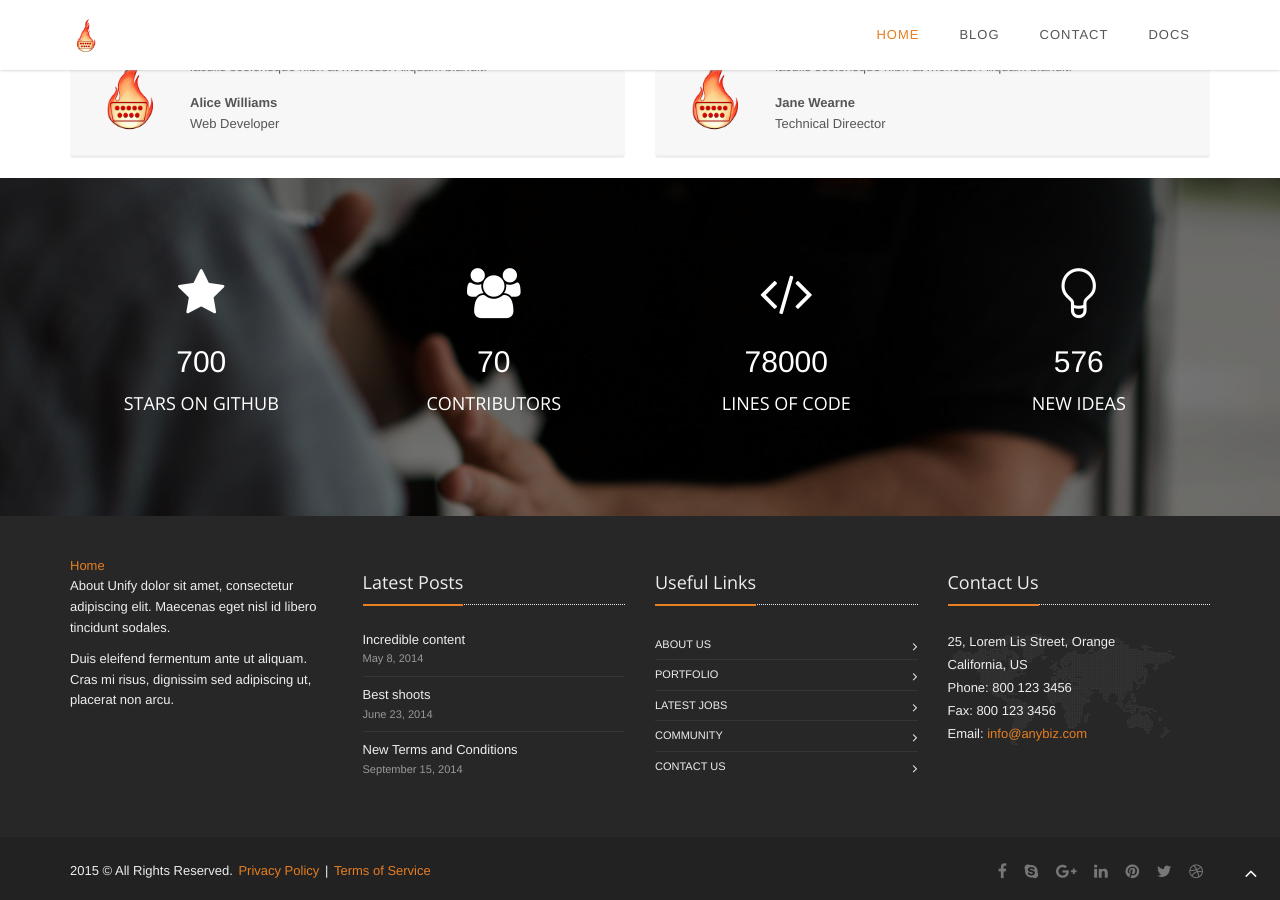
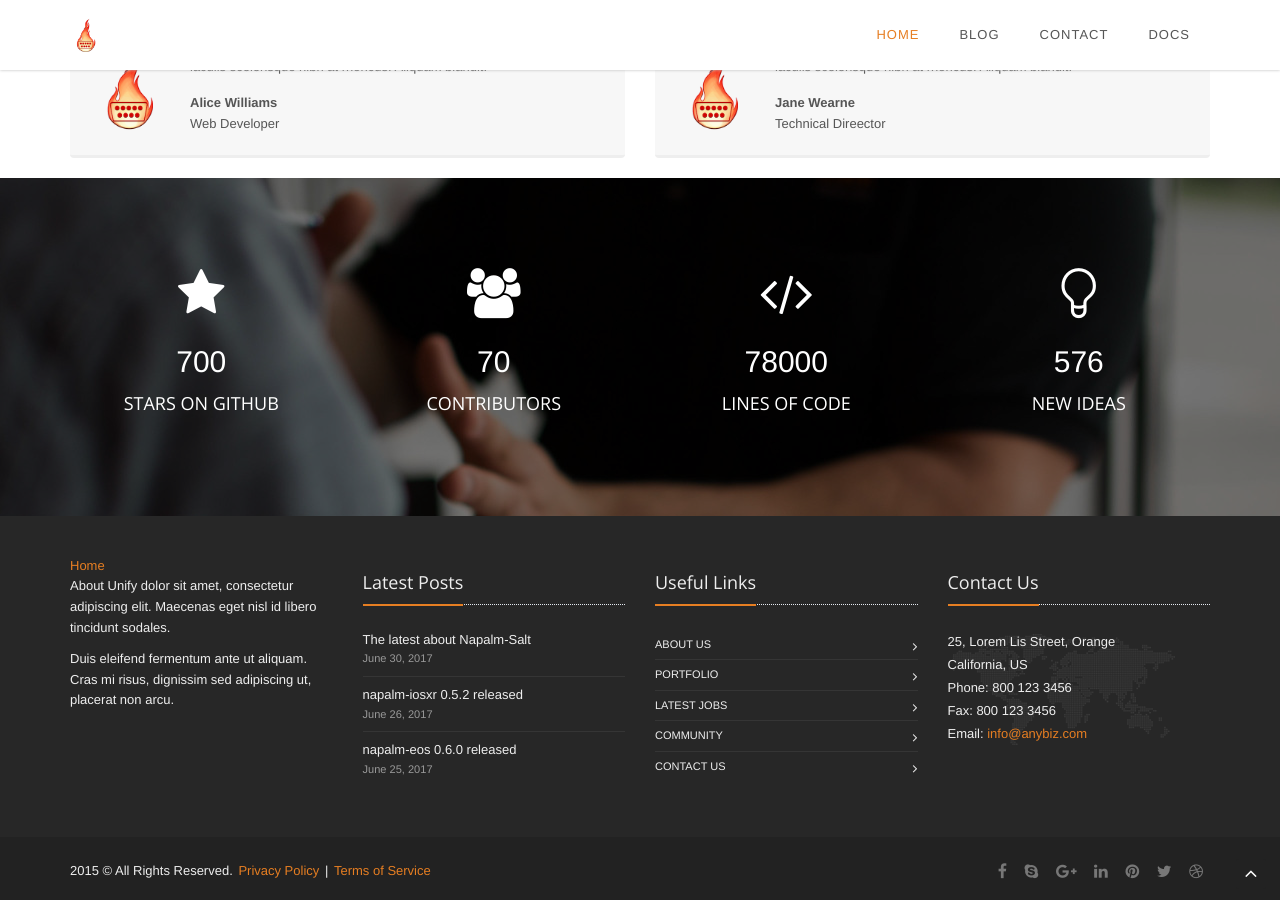
Before and after one commit to napalm-automation/napalm-automation.github.io, a Jekyll site: the page built from index.md, in a window 1280 px wide and 900 px high, scrolled down 2125 px. Built offline with Jekyll 4.4.1, drawn with Linux system fonts in a browser that asks for light colours.

Commit message:
Latest posts to footer

```diff
--- a/_includes/footer.html
+++ b/_includes/footer.html
@@ -16,18 +16,12 @@
           <div class="posts">
             <div class="headline"><h2>Latest Posts</h2></div>
             <ul class="list-unstyled latest-list">
+              {% for post in site.posts limit:3 %}
               <li>
-                <a href="#">Incredible content</a>
-                <small>May 8, 2014</small>
+                <a href="{{ post.url }}">{{ post.title }}</a>
+                <small>{{ post.date | date: '%B %d, %Y' }}</small>
               </li>
-              <li>
-                <a href="#">Best shoots</a>
-                <small>June 23, 2014</small>
-              </li>
-              <li>
-                <a href="#">New Terms and Conditions</a>
-                <small>September 15, 2014</small>
-              </li>
+              {% endfor %}
             </ul>
           </div>
         </div><!--/col-md-3-->
```
